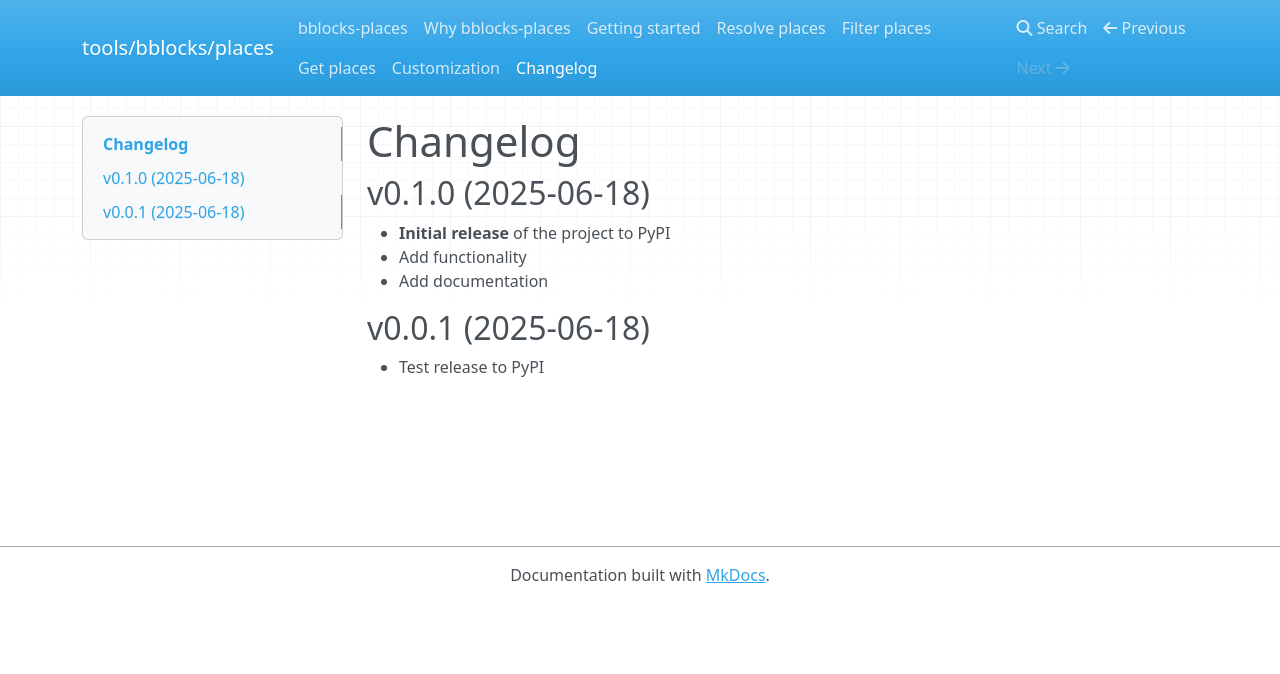
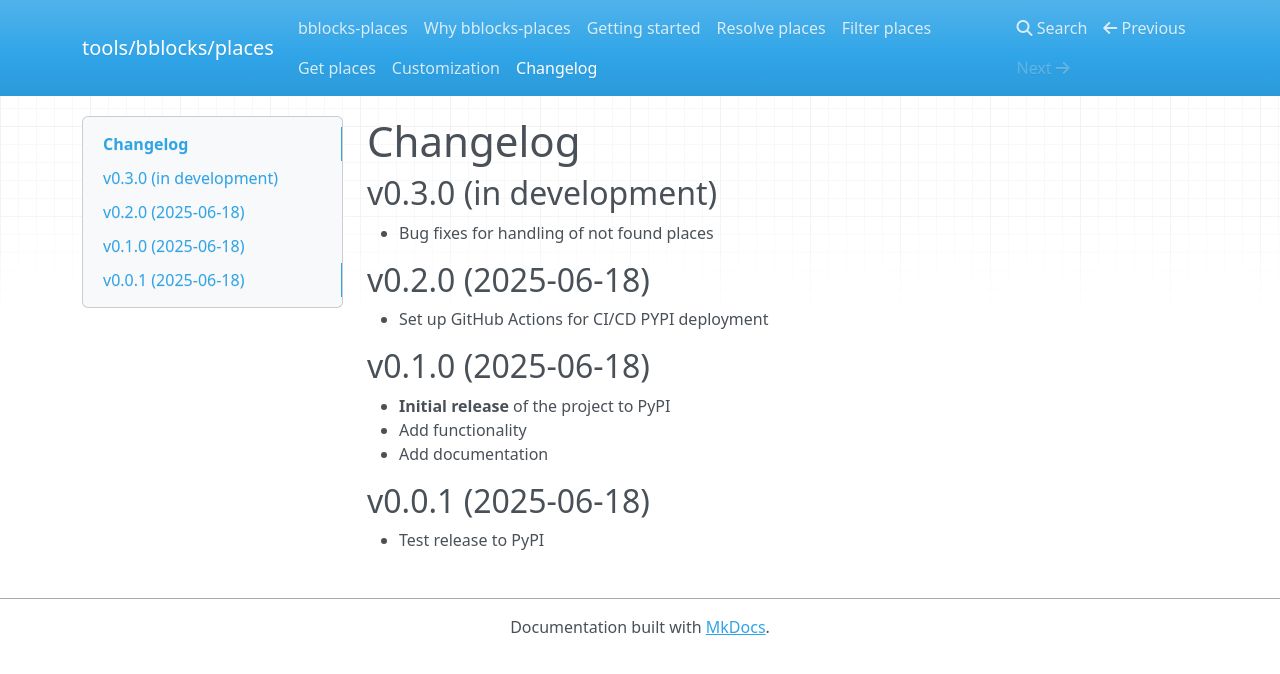
Before and after one commit to ONEcampaign/bblocks-places, an MkDocs documentation site: the page built from docs/docs/changelog.md, in a window 1280 px wide. Shown: the top 674 px of the page. Built offline with MkDocs 1.6.1, drawn with Linux system fonts in a browser that asks for light colours; nearby versions of some CDN libraries.

Commit message:
update changelog:

```diff
--- a/docs/docs/changelog.md
+++ b/docs/docs/changelog.md
@@ -1,5 +1,10 @@
 # Changelog
 
+## v0.3.0 (in development)
+- Bug fixes for handling of not found places
+
+## v0.2.0 (2025-06-18)
+- Set up GitHub Actions for CI/CD PYPI deployment
 
 ## v0.1.0 (2025-06-18)
 - __Initial release__ of the project to PyPI
```
